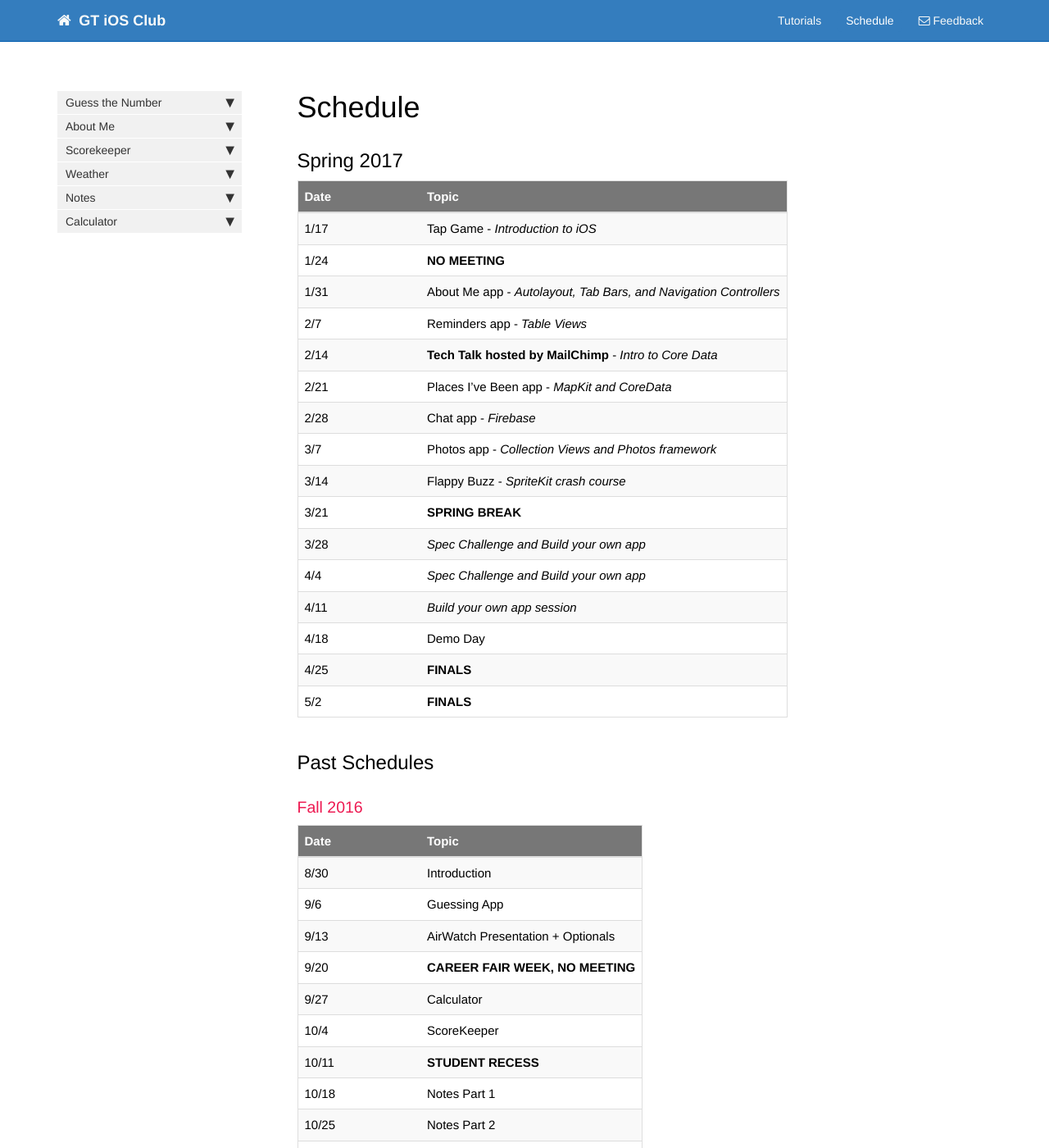
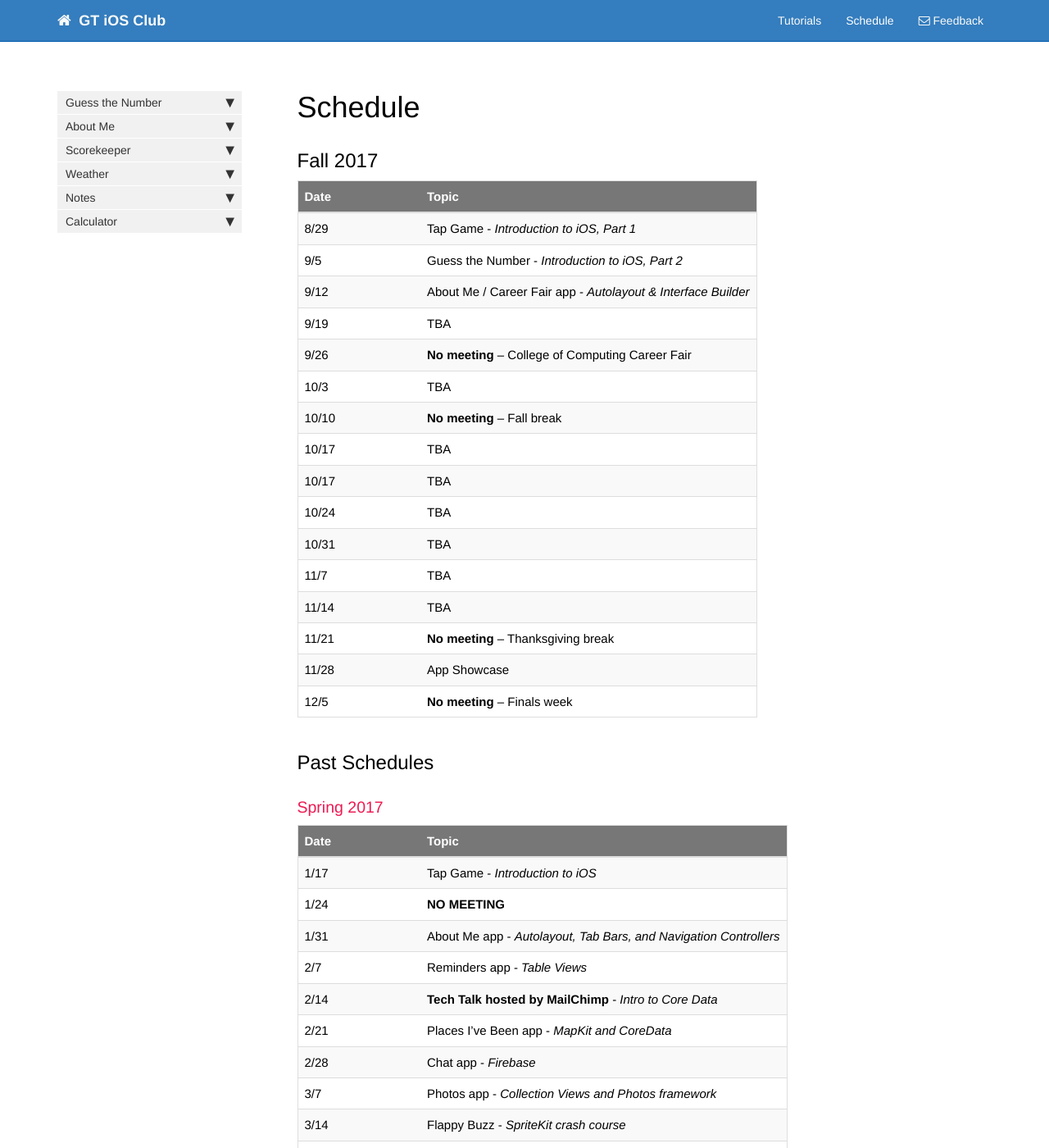
Before and after one commit to gtiosclub/gtios.club, a Jekyll site: the page built from schedule.md, in a window 1280 px wide and 1400 px high. Shown: the whole window at 82% size. Built offline with Jekyll 4.4.1, drawn with Linux system fonts in a browser that asks for light colours; nearby versions of some CDN libraries; comment, search, counter and statistics services are not loaded.

Commit message:
Add schedule

```diff
--- a/schedule.md
+++ b/schedule.md
@@ -4,7 +4,30 @@
 permalink: schedule.html
 ---
 
-## Spring 2017
+## Fall 2017
+
+Date   | Topic
+-------| -------------
+8/29   | Tap Game - *Introduction to iOS, Part 1*
+9/5    | Guess the Number - *Introduction to iOS, Part 2*
+9/12   | About Me / Career Fair app - *Autolayout & Interface Builder*
+9/19   | TBA
+9/26   | **No meeting** -- College of Computing Career Fair
+10/3   | TBA
+10/10  | **No meeting** -- Fall break
+10/17  | TBA
+10/17  | TBA
+10/24  | TBA
+10/31  | TBA
+11/7   | TBA
+11/14  | TBA
+11/21  | **No meeting** -- Thanksgiving break
+11/28  | App Showcase
+12/5   | **No meeting** -- Finals week
+
+## Past Schedules
+
+### Spring 2017
 
 Date   | Topic
 -------| -------------
```
Also changed, not shown: other parts of schedule.md (+0 -3 lines).
